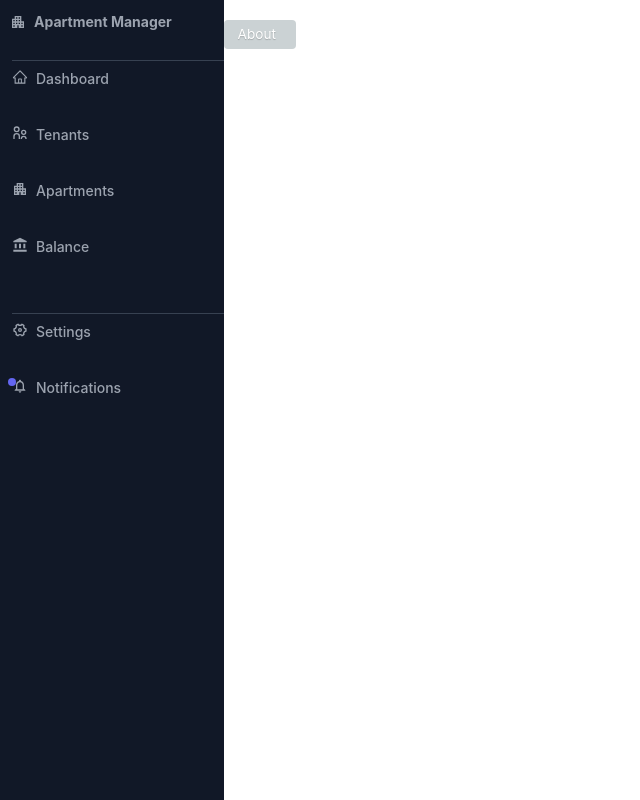
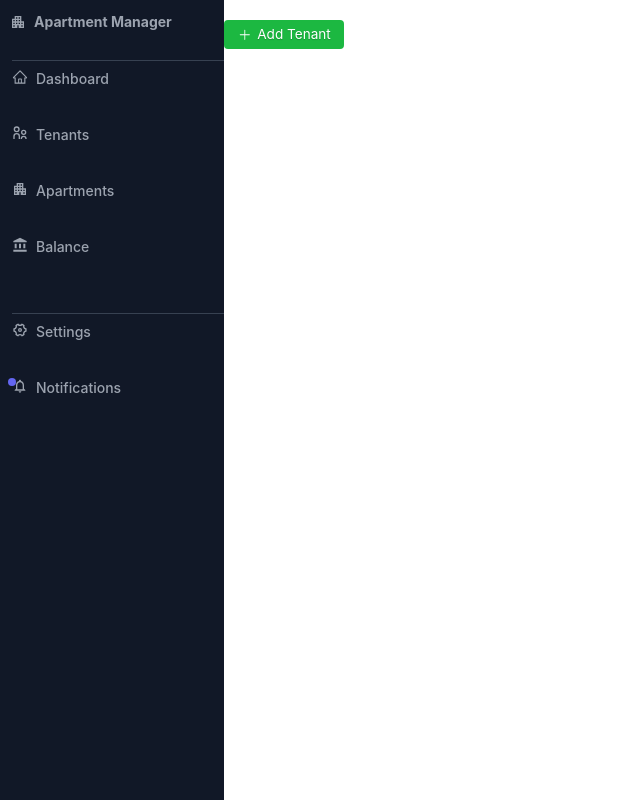
Before and after one commit to jbetancur12/apartment-manager, a React (Create React App) app: page /about in a window 1280 px wide. Shown: the whole page, without its empty margins (0-640 px from the left). Built offline with nearby package versions, Linux system fonts and the light colour scheme.

Commit message:
Added tenants page

```diff
--- a/src/Components/Button/Button.scss
+++ b/src/Components/Button/Button.scss
@@ -9,6 +9,11 @@
   text-shadow: 0 1px 1px rgba(0, 0, 0, 0.2);
   justify-content: center;
   align-items: center;
+  cursor: pointer;
+
+  &:hover {
+    opacity: 0.8;
+  }
 
   &_sucess {
     background: rgb(28, 184, 65);
--- a/src/Components/Button/Button.tsx
+++ b/src/Components/Button/Button.tsx
@@ -22,7 +22,11 @@ export interface Props {
    * How large should the button be?
    */
   size?: "xsmall" | "small" | "medium" | "large" | "xlarge";
+  /**
+   * is fullWidth?
+   */
   fullWidth?: boolean;
+  onClick?: () => void;
 }
 
 const Button: React.FC<Props> = ({
@@ -32,12 +36,14 @@ const Button: React.FC<Props> = ({
   size = "small",
   fullWidth = false,
   label = "button",
+  onClick,
 }) => {
   const typeClass = `Button_${type}`;
   const sizeClass = `Button_${size}`;
   const fullwidthClass = fullWidth ? `Button_isFullWidth` : "";
   return (
     <button
+      onClick={onClick}
       className={classnames(
         "Button",
         className,
--- a/src/Components/Layouts/Main.tsx
+++ b/src/Components/Layouts/Main.tsx
@@ -1,19 +1,19 @@
 import React from "react";
 import { Route, Routes } from "react-router-dom";
-import Button from "../Button/Button";
+
 import MainCards from "../MainCards/MainCards";
 import Menu from "../Menu/Menu";
+import Tenants from "../Tenants/Tenants";
 import "./Main.scss";
 
 const Main = () => {
   return (
     <main className="Main">
       <Menu />
-
       <section className="Main-cards">
         <Routes>
           <Route path="/" element={<MainCards />} />
-          <Route path="about" element={<Button label="About" />} />
+          <Route path="about" element={<Tenants />} />
         </Routes>
       </section>
     </main>
--- /dev/null
+++ b/src/Components/Tenants/Tenants.tsx
@@ -0,0 +1,18 @@
+import React from "react";
+import Button from "../Button/Button";
+import { BsPlusLg } from "react-icons/bs";
+
+const Tenants = () => {
+  return (
+    <div>
+      <Button
+        label="Add Tenant"
+        type="sucess"
+        icon={<BsPlusLg />}
+        onClick={() => alert("Tenants")}
+      />
+    </div>
+  );
+};
+
+export default Tenants;
```
